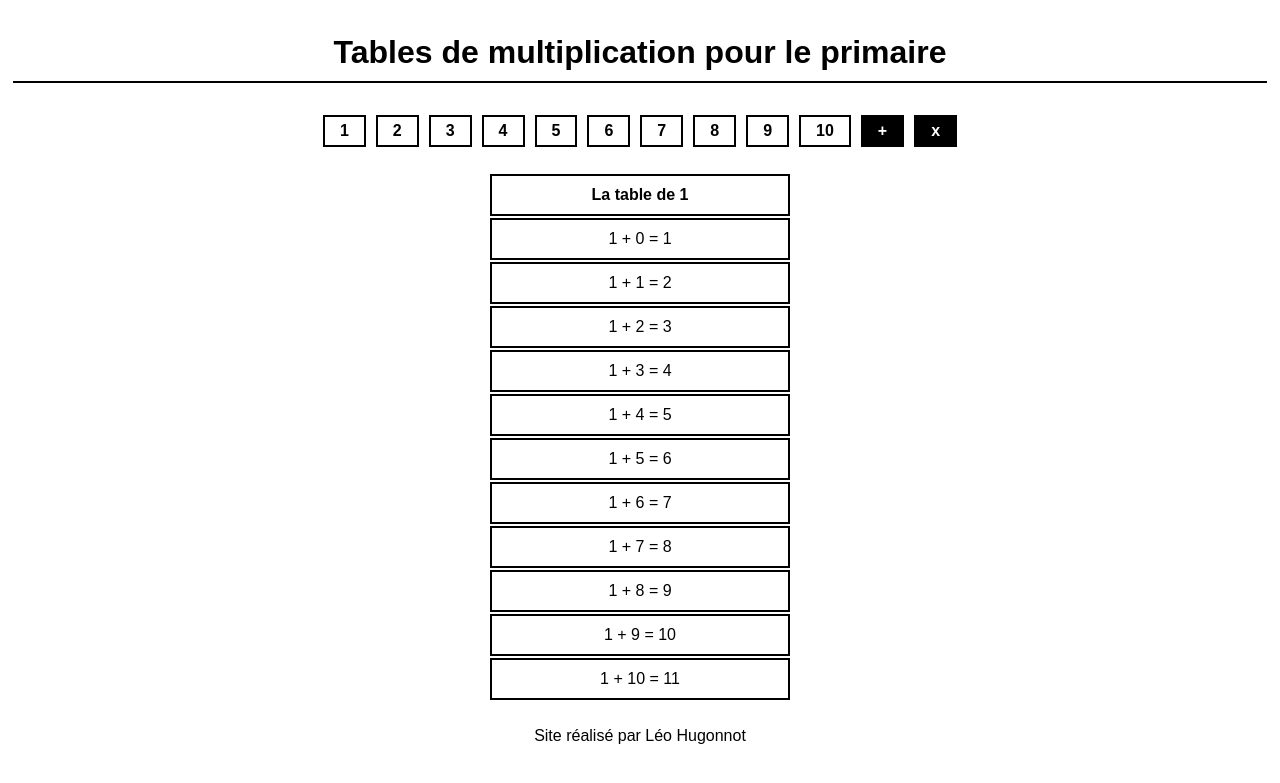
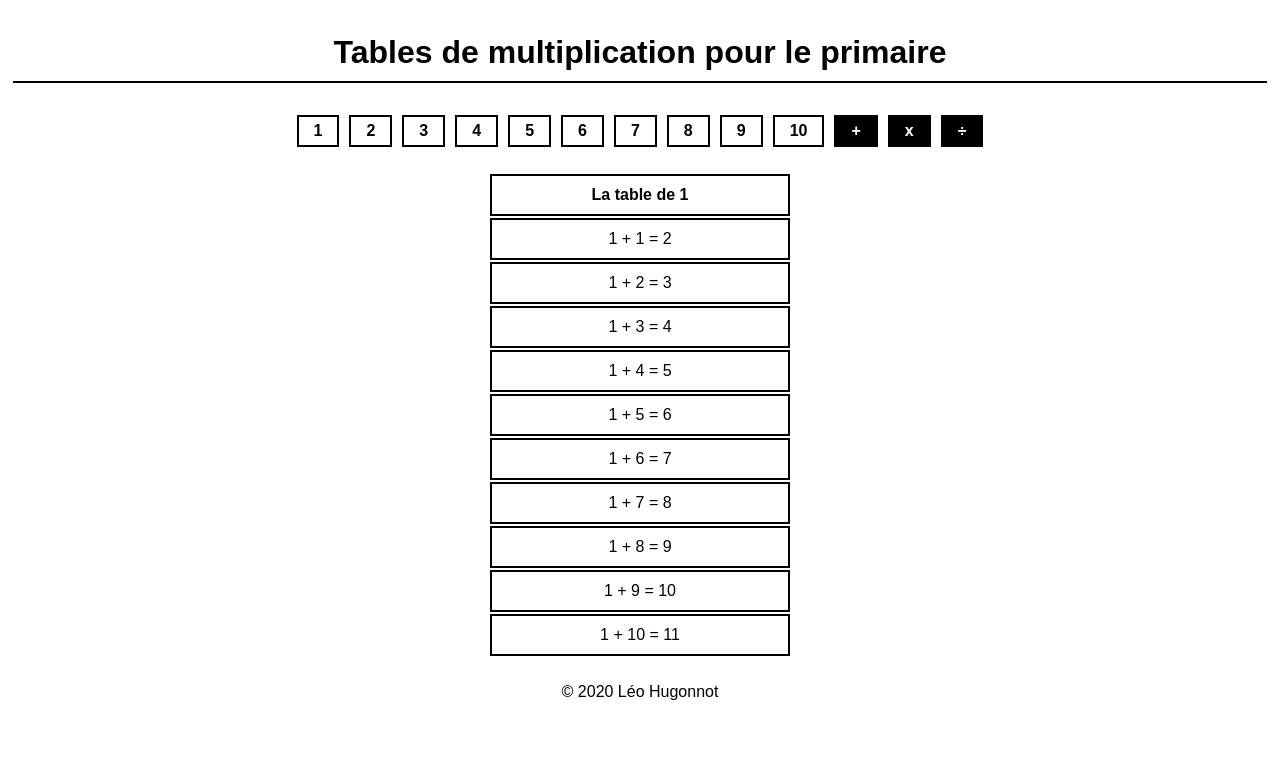
Before and after one commit to Notavone/table_multiplication, a PHP site: page /index.php in a window 1280 px wide. Shown: the top 783 px of the page. Run offline with PHP 8.4, Linux system fonts and the light colour scheme.

Commit message:
ajout des divisions

```diff
--- a/index.php
+++ b/index.php
@@ -18,7 +18,8 @@ $max_table = 10;
 <head>
     <meta charset="UTF-8">
     <link rel="stylesheet" href="./main.css">
-    <title>TP 8</title>
+    <link rel="icon" href="favicon.png">
+    <title>Tables de multiplication</title>
 </head>
 <body>
 <header><h1>Tables de multiplication pour le primaire</h1></header>
@@ -29,6 +30,7 @@ $max_table = 10;
     }
     echo "<a class='methode' href='?table=$table&methode=plus'>+</a>";
     echo "<a  class='methode' href='?table=$table&methode=fois'>x</a>";
+    echo "<a  class='methode' href='?table=$table&methode=division'>÷</a>";
     ?>
 </nav>
 <main>
@@ -40,7 +42,7 @@ $max_table = 10;
         </thead>
         <tbody>
         <?php
-        for ($i = 0; $i < $max_table + 1; $i += 1) {
+        for ($i = 1; $i < $max_table + 1; $i += 1) {
             $result = 0;
             if ($methode === "plus") {
                 $result = intval($table) + intval($i);
@@ -50,11 +52,15 @@ $max_table = 10;
                 $result = intval($table) * intval($i);
                 echo "<tr><td>" . $table . " x " . $i . " = " . $result . "</td></tr>";
             }
+            if ($methode === "division") {
+                $result = number_format(intval($table) / intval($i), 2, ',', ' ');
+                echo "<tr><td>" . $table . " ÷ " . $i . " = " . $result . "</td></tr>";
+            }
         }
         ?>
         </tbody>
     </table>
 </main>
-<footer>Site réalisé par Léo Hugonnot</footer>
+<footer>© 2020 Léo Hugonnot</footer>
 </body>
 </html>
```
Also changed, not shown: favicon.png (added).
